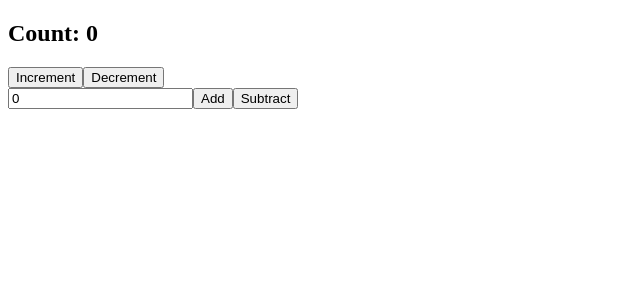
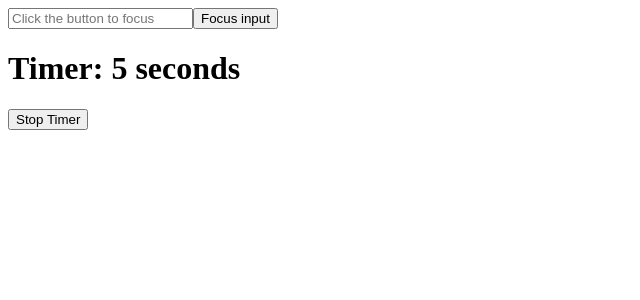
Before and after one commit to gahoccode215/reactjs-craftsman, a React (Vite) app in the folder vite-project/: page / in a window 1280 px wide. Shown: the top 300 px of the page, without its empty margins (0-640 px from the left). Built offline with nearby package versions, Linux system fonts and the light colour scheme.

Commit message:
useRef in ReactJS

```diff
--- a/vite-project/src/App.jsx
+++ b/vite-project/src/App.jsx
@@ -1,8 +1,12 @@
-import Counter from "./components/Counter";
+import FocusInput from "./components/FocusInput";
+import Timer from "./components/Timer";
 
 const App = () => {
     return (
-        <Counter />
+        <div>
+            <FocusInput />
+            <Timer />
+        </div>
     )
 }
 
--- a/vite-project/src/components/Counter.jsx
+++ /dev/null
@@ -1,33 +0,0 @@
-import React, { useReducer, useState } from 'react'
-import { counterReducer, initialState } from './counterReducer'
-
-const Counter = () => {
-    const [state, dispatch] = useReducer(counterReducer, initialState)
-    const [inputValue, setInputValue] = useState(0)
-
-    const handleIncrement = () => dispatch({ type: "increment" })
-    const handleDecrement = () => dispatch({ type: "decrement" })
-    const handleIncrementByAmount = () => {
-        dispatch({type: 'incrementByAmount', payload: +inputValue})
-        setInputValue(0)
-    }
-    const handleDecrementByAmount = () => {
-        dispatch({type: 'decrementByAmount', payload: +inputValue})
-        setInputValue(0)
-    }
-    return (
-        <div>
-            <h2>Count: {state.count}</h2>
-            <button onClick={handleIncrement}>Increment</button>
-            <button onClick={handleDecrement}>Decrement</button>
-
-            <div>
-                <input type='number' value={inputValue} onChange={e => setInputValue(e.target.value)} />
-                <button onClick={handleIncrementByAmount}>Add</button>
-                <button onClick={handleDecrementByAmount}>Subtract</button>
-            </div>
-        </div>
-    )
-}
-
-export default Counter
--- /dev/null
+++ b/vite-project/src/components/FocusInput.jsx
@@ -0,0 +1,25 @@
+import React, { useRef } from 'react'
+
+const FocusInput = () => {
+
+    const inputRef = useRef(null)
+
+    const focusInput = () => {
+        if(inputRef.current){
+            inputRef.current.focus()
+        }
+    }
+
+    return (
+        <div>
+            <input
+                type='text'
+                ref={inputRef}
+                placeholder='Click the button to focus'
+            />
+            <button onClick={focusInput}>Focus input</button>
+        </div>
+    )
+}
+
+export default FocusInput
--- /dev/null
+++ b/vite-project/src/components/Timer.jsx
@@ -0,0 +1,25 @@
+import React, { useEffect, useRef, useState } from 'react'
+
+const Timer = () => {
+    const [count, setCount] = useState(0)
+    const intervalRef = useRef(null)
+    useEffect(() => {
+        intervalRef.current = setInterval(() => {
+            setCount(prevCount => prevCount + 1)
+        }, 1000);
+
+        return () => {
+            clearInterval(intervalRef.current)
+        }
+    }, [])
+    return (
+        <div>
+            <h1>Timer: {count} seconds</h1>
+            <button onClick={() => clearInterval(intervalRef.current)}>
+                Stop Timer
+            </button>
+        </div>
+    )
+}
+
+export default Timer
--- a/vite-project/src/components/counterReducer.js
+++ /dev/null
@@ -1,18 +0,0 @@
-const initialState = {count: 0}
-
-function counterReducer(state, action){
-    switch(action.type){
-        case 'increment':
-            return {count: state.count + 1}
-        case 'decrement':
-            return {count: state.count - 1}
-        case "incrementByAmount":
-            return {count: state.count + action.payload}
-        case "decrementByAmount":
-            return {count: state.count - action.payload}
-        default:
-            return state
-    }
-}
-
-export {initialState, counterReducer}
```
